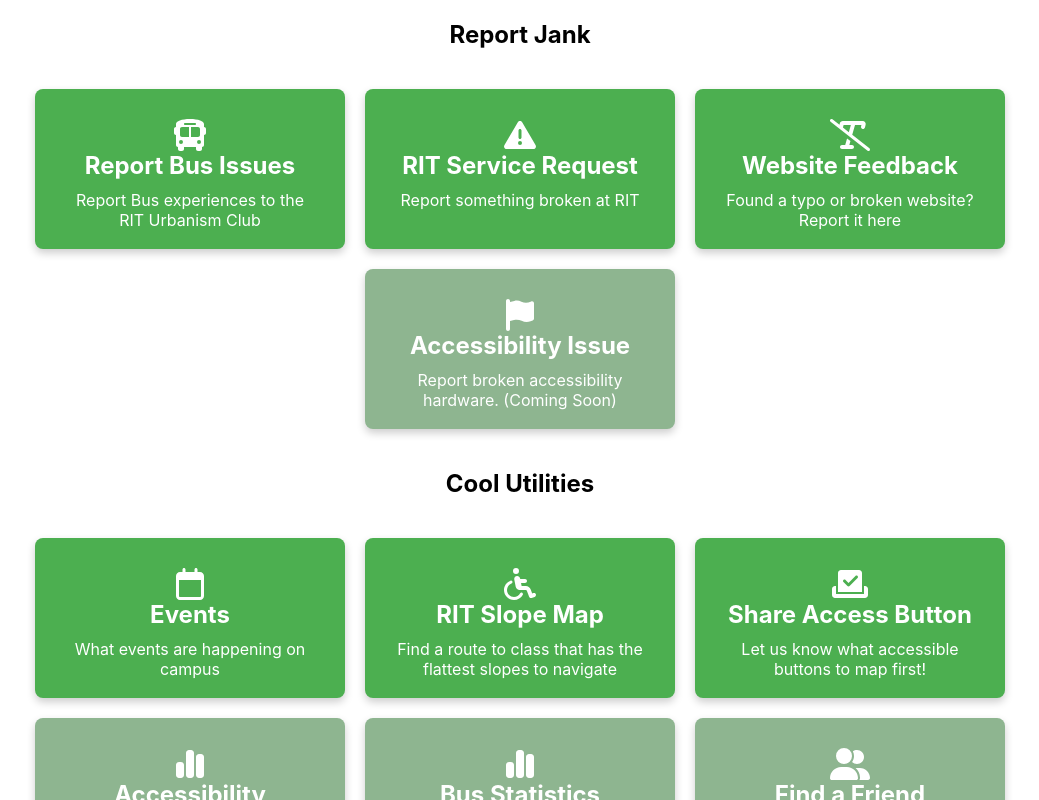
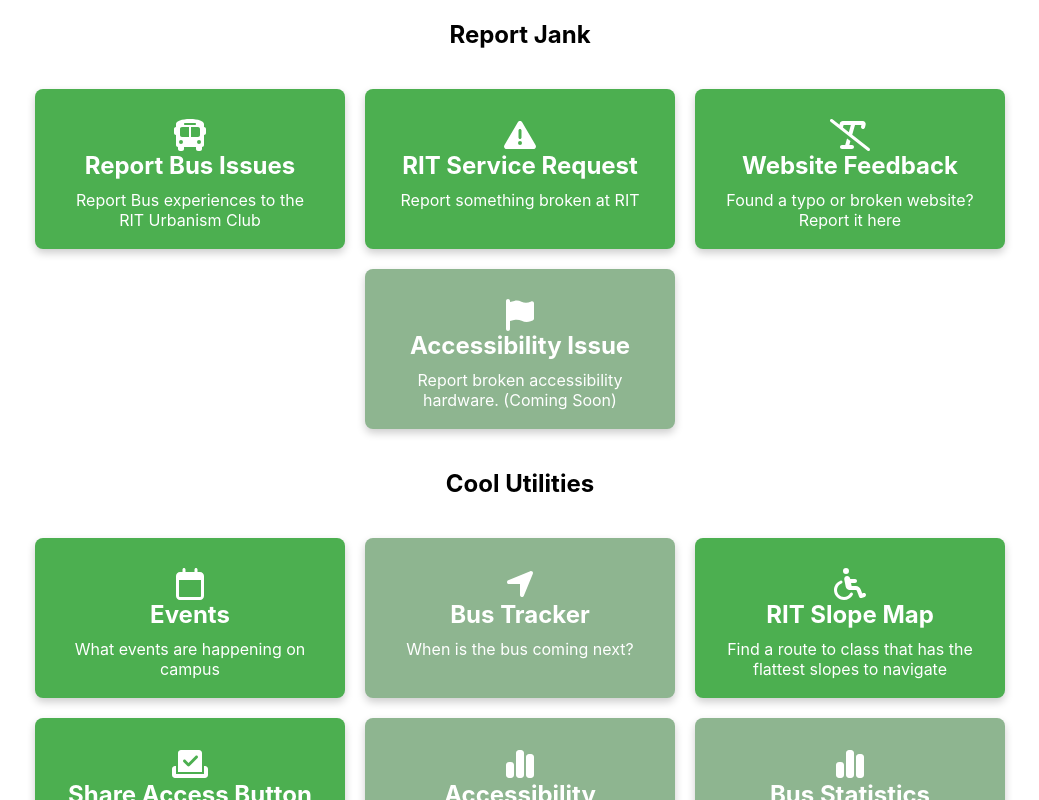
Before and after one commit to CampusPulse/homepage, a React (Create React App) app: page / in a window 1280 px wide. Shown: the top 800 px of the page, without its empty margins (120-1159 px from the left). Built offline with nearby package versions, Linux system fonts and the light colour scheme.

Commit message:
add bus tracker placeholder to site

```diff
--- a/src/App.jsx
+++ b/src/App.jsx
@@ -2,7 +2,7 @@
 import Menu from './Menu';
 import './App.css';
 import { faCalendar, faClock } from '@fortawesome/free-regular-svg-icons';
-import { faFlag, faTriangleExclamation, faWheelchair, faCheckToSlot, faHouse, faBus, faTextSlash, faGavel, faUserGroup } from '@fortawesome/free-solid-svg-icons';
+import { faFlag, faTriangleExclamation, faWheelchair, faCheckToSlot, faHouse, faBus, faTextSlash, faGavel, faUserGroup, faLocationArrow } from '@fortawesome/free-solid-svg-icons';
 import { faChartSimple } from '@fortawesome/free-solid-svg-icons/faChartSimple';
 
 const App = () => {
@@ -41,6 +41,13 @@
       title: 'Events',
       description: 'What events are happening on campus',
       link: 'https://events.campuspulse.app/'
+    },
+    {
+      icon: faLocationArrow,
+      title: 'Bus Tracker',
+      description: 'When is the bus coming next?',
+      link: '#',
+      disabled: "(Coming VERY Soon)"
     },
     {
       icon: faWheelchair,
```
